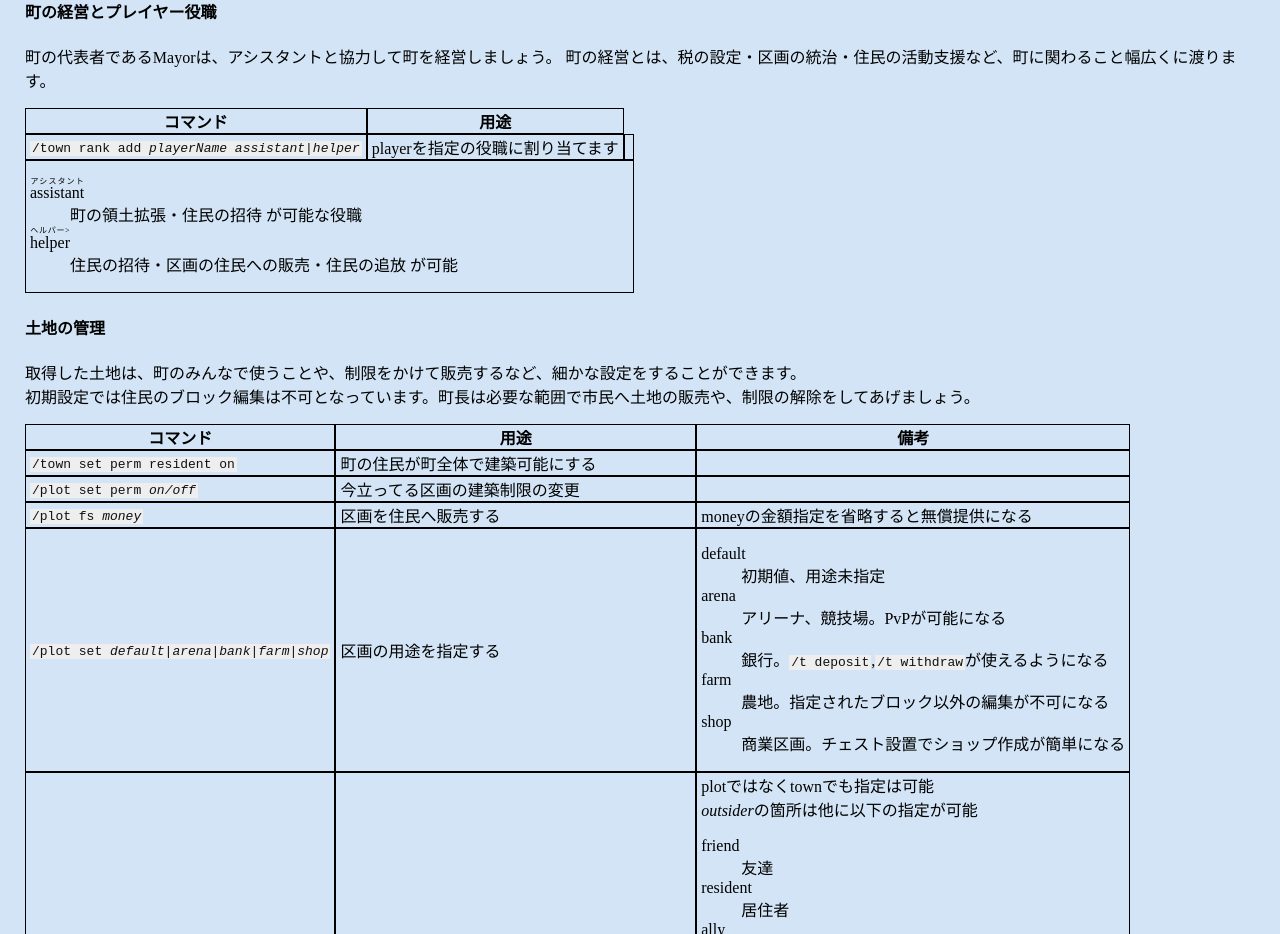
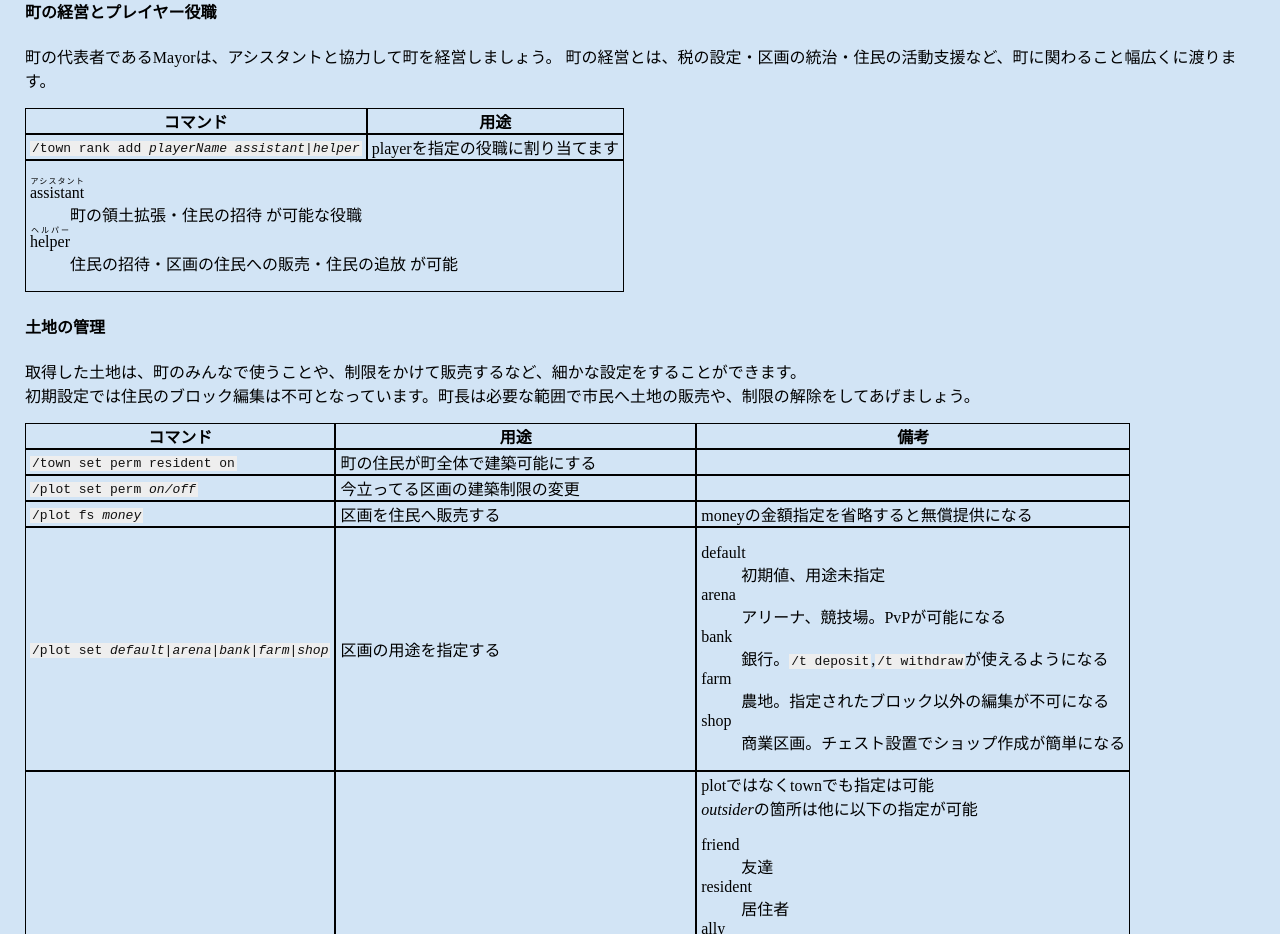
Before and after one commit to JavaJava19/jps.gg, a React (Create React App) app in the folder source/: page /game/survival/20231009/MayorGuid in a window 1280 px wide. Shown: the part 1600-2534 px from the top of the page. Built offline with nearby package versions, Linux system fonts and the light colour scheme; no server answers.

Commit message:
レイアウト崩れの修正

```diff
--- a/source/src/components/parts/game/Survival/20231009/MayorGuid.js
+++ b/source/src/components/parts/game/Survival/20231009/MayorGuid.js
@@ -79,13 +79,13 @@ const MayorGuid = () => {
                 <tr><th scope="col">コマンド</th><th scope="col">用途</th></tr>
                 </thead>
                 <tbody>
-                <tr><td><code>/town rank add <i>playerName</i> <i>assistant|helper</i></code></td>
-                  <td>playerを指定の役職に割り当てます</td><td></td></tr>
-                <tr><td colspan="3">
+                <tr><td><code>/town rank add <i>playerName</i> <i>assistant</i>|<i>helper</i></code></td>
+                  <td>playerを指定の役職に割り当てます</td></tr>
+                <tr><td colspan="2">
                   <dl>
                     <dt><ruby>assistant<rp>（</rp><rt>アシスタント</rt><rp>）</rp></ruby></dt>
                     <dd>町の領土拡張・住民の招待 が可能な役職</dd>
-                    <dt><ruby>helper<rp>（</rp><rt>ヘルパー></rt><rp>）</rp></ruby></dt>
+                    <dt><ruby>helper<rp>（</rp><rt>ヘルパー</rt><rp>）</rp></ruby></dt>
                     <dd>住民の招待・区画の住民への販売・住民の追放 が可能</dd>
                   </dl>
                 </td></tr>
```
